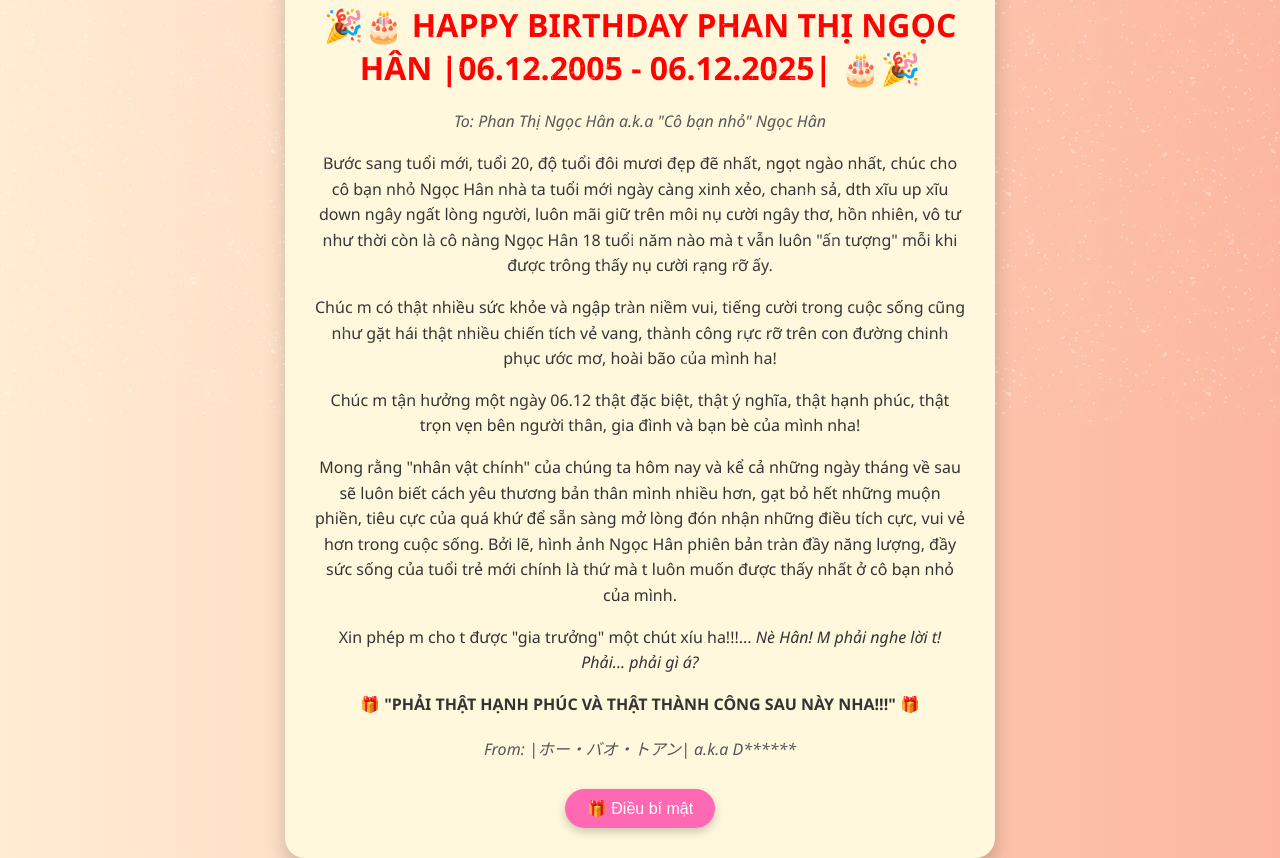
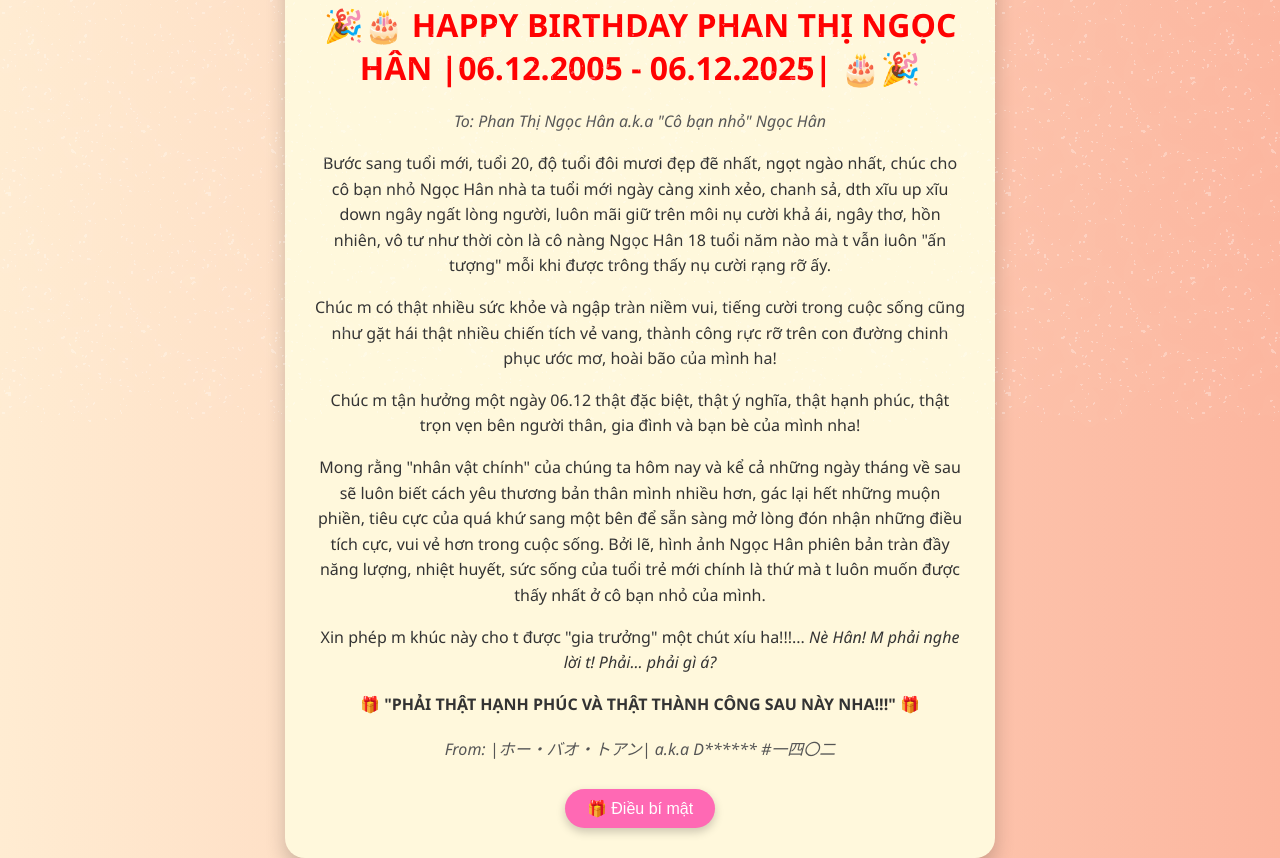
Before and after one commit to HoBaoToan1402/HPBD_PTNH_06122005, a plain HTML site: page index.html in a window 1280 px wide. Shown: the part 377-1235 px from the top of the page. Drawn offline with Linux system fonts and the light colour scheme.

Commit message:
update loi chuc 2311

```diff
--- a/index.html
+++ b/index.html
@@ -19,13 +19,13 @@
         <audio id="birthdaySong" src="videoplayback.mp3" autoplay loop></audio>
         <h1> 🎉🎂 HAPPY BIRTHDAY PHAN THỊ NGỌC HÂN |06.12.2005 - 06.12.2025| 🎂🎉</h1>
         <p class="signature"> To: Phan Thị Ngọc Hân a.k.a "Cô bạn nhỏ" Ngọc Hân </p>
-        <p>Bước sang tuổi mới, tuổi 20, độ tuổi đôi mươi đẹp đẽ nhất, ngọt ngào nhất, chúc cho cô bạn nhỏ Ngọc Hân nhà ta tuổi mới ngày càng xinh xẻo, chanh sả, dth xĩu up xĩu down ngây ngất lòng người, luôn mãi giữ trên môi nụ cười ngây thơ, hồn nhiên, vô tư như thời còn là cô nàng Ngọc Hân 18 tuổi năm nào mà t vẫn luôn "ấn tượng" mỗi khi được trông thấy nụ cười rạng rỡ ấy.</p>
+        <p>Bước sang tuổi mới, tuổi 20, độ tuổi đôi mươi đẹp đẽ nhất, ngọt ngào nhất, chúc cho cô bạn nhỏ Ngọc Hân nhà ta tuổi mới ngày càng xinh xẻo, chanh sả, dth xĩu up xĩu down ngây ngất lòng người, luôn mãi giữ trên môi nụ cười khả ái, ngây thơ, hồn nhiên, vô tư như thời còn là cô nàng Ngọc Hân 18 tuổi năm nào mà t vẫn luôn "ấn tượng" mỗi khi được trông thấy nụ cười rạng rỡ ấy.</p>
         <p>Chúc m có thật nhiều sức khỏe và ngập tràn niềm vui, tiếng cười trong cuộc sống cũng như gặt hái thật nhiều chiến tích vẻ vang, thành công rực rỡ trên con đường chinh phục ước mơ, hoài bão của mình ha! </p>
         <p>Chúc m tận hưởng một ngày 06.12 thật đặc biệt, thật ý nghĩa, thật hạnh phúc, thật trọn vẹn bên người thân, gia đình và bạn bè của mình nha!</p>
-        <p>Mong rằng "nhân vật chính" của chúng ta hôm nay và kể cả những ngày tháng về sau sẽ luôn biết cách yêu thương bản thân mình nhiều hơn, gạt bỏ hết những muộn phiền, tiêu cực của quá khứ để sẵn sàng mở lòng đón nhận những điều tích cực, vui vẻ hơn trong cuộc sống. Bởi lẽ, hình ảnh Ngọc Hân phiên bản tràn đầy năng lượng, đầy sức sống của tuổi trẻ mới chính là thứ mà t luôn muốn được thấy nhất ở cô bạn nhỏ của mình.</p>
-        <p>Xin phép m cho t được "gia trưởng" một chút xíu ha!!!... <i>Nè Hân! M phải nghe lời t! Phải... phải gì á?</i></p>
+        <p>Mong rằng "nhân vật chính" của chúng ta hôm nay và kể cả những ngày tháng về sau sẽ luôn biết cách yêu thương bản thân mình nhiều hơn, gác lại hết những muộn phiền, tiêu cực của quá khứ sang một bên để sẵn sàng mở lòng đón nhận những điều tích cực, vui vẻ hơn trong cuộc sống. Bởi lẽ, hình ảnh Ngọc Hân phiên bản tràn đầy năng lượng, nhiệt huyết, sức sống của tuổi trẻ mới chính là thứ mà t luôn muốn được thấy nhất ở cô bạn nhỏ của mình.</p>
+        <p>Xin phép m khúc này cho t được "gia trưởng" một chút xíu ha!!!... <i>Nè Hân! M phải nghe lời t! Phải... phải gì á?</i></p>
         <p><b>🎁 "PHẢI THẬT HẠNH PHÚC VÀ THẬT THÀNH CÔNG SAU NÀY NHA!!!" 🎁</b></p>
-        <p class="signature">From: |ホー・バオ・トアン| a.k.a D******</p>
+        <p class="signature">From: |ホー・バオ・トアン| a.k.a D****** #一四〇二</p>
         <div class="secret-container">
             <button class="btn-secret" onclick="toggleSecret()">🎁 Điều bí mật</button>
             <div class="secret-message" id="secretMessage" style="display: none;">
```
